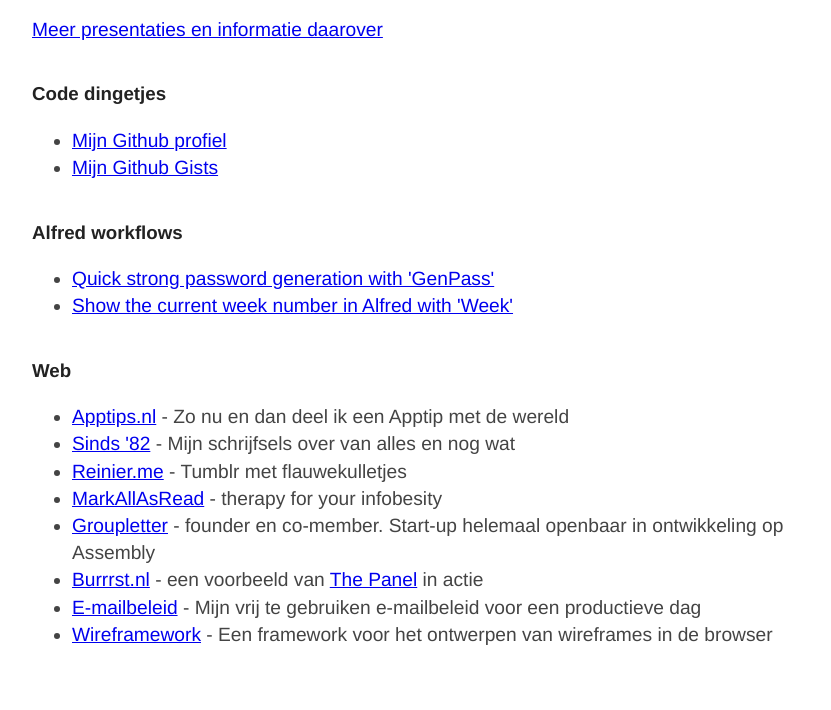
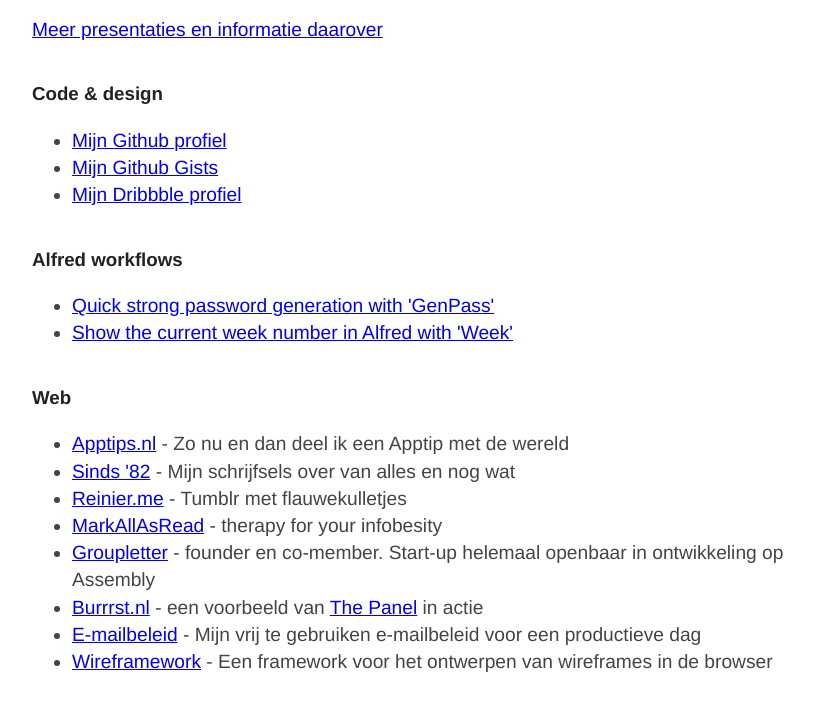
Before and after one commit to reinier/reinier.github.io, a plain HTML site: page index.html in a window 1280 px wide. Shown: the part 1029-1739 px from the top of the page, without its empty margins (224-1055 px from the left). Drawn offline with Linux system fonts and the light colour scheme.

Commit message:
Added dribbble

```diff
--- a/index.html
+++ b/index.html
@@ -28,10 +28,11 @@
     </div>
     <p><a href="http://reinierladan.nl/spreker.html">Meer presentaties en informatie daarover</a></p>
 
-    <h3>Code dingetjes</h3>
+    <h3>Code &amp; design</h3>
     <ul>
       <li><a href="https://github.com/reinier">Mijn Github profiel</a></li>
       <li><a href="https://gist.github.com/reinier">Mijn Github Gists</a></li>
+      <li><a href="https://dribbble.com/reinier">Mijn Dribbble profiel</a></li>
     </ul>
     <h3>Alfred workflows</h3>
     <ul>
```
